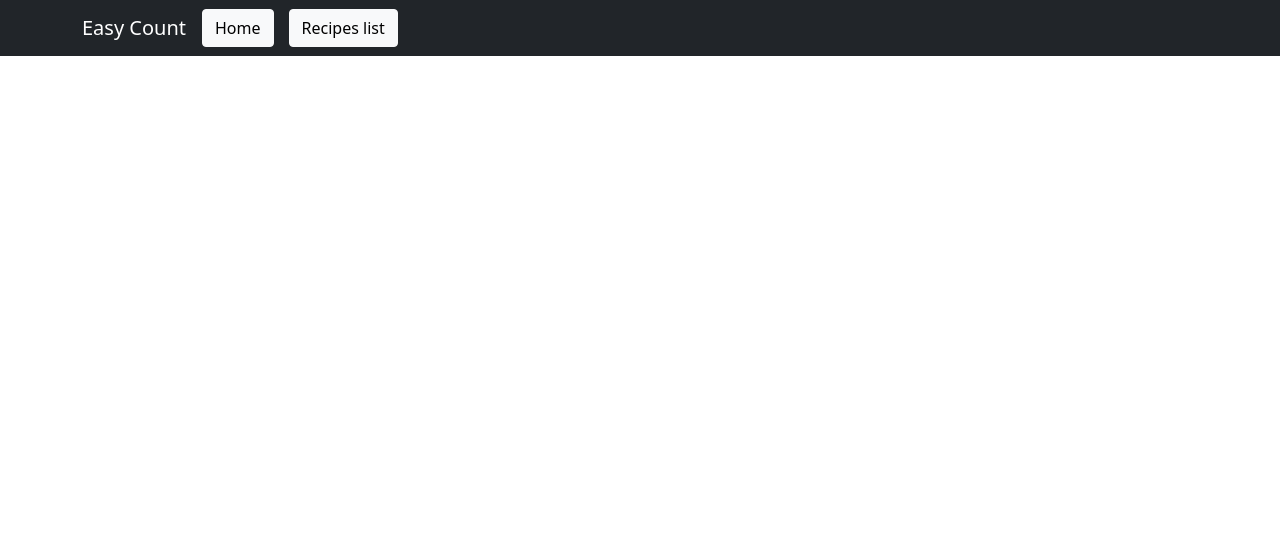
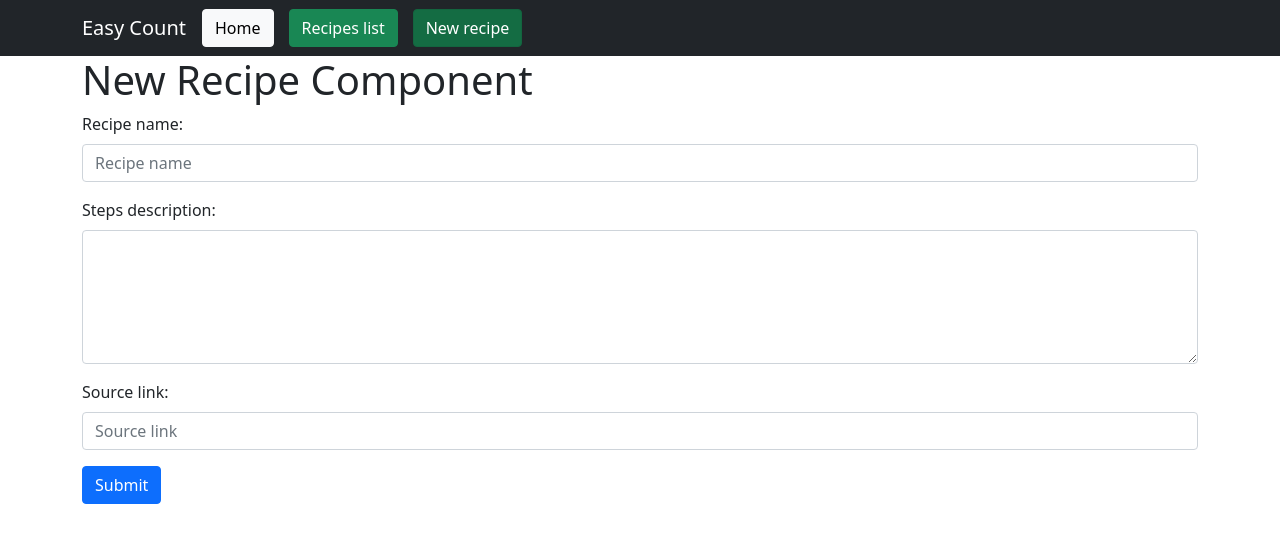
Before and after one commit to agudelojohn/easyCount, a React (Create React App) app in the folder client/: page /newRecipe in a window 1280 px wide. Shown: the top 542 px of the page. Built offline with nearby package versions, Linux system fonts and the light colour scheme.

Commit message:
Add new recipe

```diff
--- a/client/src/App.js
+++ b/client/src/App.js
@@ -10,6 +10,7 @@ import {
 //Components
 import { RecipesList } from "./components/recipes/RecipesList";
 import { Home } from "./components/home/Home";
+import { NewRecipe } from "./components/recipes/NewRecipe";
 
 export function App() {
   const smallRightMargin = {
@@ -31,29 +32,30 @@ export function App() {
             </NavLink>
             <NavLink
               to="/recipesList"
-              className="btn btn-light"
+              className="btn btn-success"
               style={smallRightMargin}
               activeclassname="active"
             >
               Recipes list
             </NavLink>
-            {/* <Link to='/recipesList' className='btn btn-success'>
-                      New recipe
-                  </Link> */}
-            {/* <Link to='/recipesList' className='btn btn-success'>
-                      Total ingredients
-                  </Link> */}
+            <NavLink
+              to="/newRecipe"
+              className="btn btn-success"
+              style={smallRightMargin}
+              activeclassname="active"
+            >
+              New recipe
+            </NavLink>
           </Nav>
         </Container>
       </Navbar>
       <Container>
         <Routes>
           <Route path="/recipesList" element={<RecipesList />} />
+          <Route path="/newRecipe" element={<NewRecipe />} />
           <Route path="/" element={<Home />} />
         </Routes>
       </Container>
     </Router>
   );
 }
-
-//TODO: Add components missing
--- /dev/null
+++ b/client/src/common/API/apiService.js
@@ -0,0 +1,79 @@
+import axios from "axios";
+
+import { RecipeObject } from "../../components/recipes/RecipeObject";
+import { useDispatch } from "react-redux";
+
+import {
+    changeSaveState,
+    modifyIngredientsList,
+    totalRecipesAdd,
+    verifyCurrentMeal,
+  } from "../../components/recipes/RecipesSlide";
+
+export const setConfiguration = (method, url, dataRequest) => {
+  return {
+    method: method,
+    url: url,
+    headers: {
+      "Content-Type": "application/json",
+    },
+    data: dataRequest,
+  };
+};
+
+export const getAllRecipes = () => {
+  //Constants
+  const baseUrl = "https://8da0iso4rc.execute-api.us-east-1.amazonaws.com";
+  const apiStage = "/dev_1";
+  const path_getData = "/getdata";
+  const path_getAllRecipes = "/getallrecipes";
+
+  //   var dataRequest = JSON.stringify({
+  //     tableName: "recipe",
+  //   });
+
+  var config = setConfiguration(
+    "get",
+    baseUrl + apiStage + path_getAllRecipes,
+    null
+  );
+  axios(config)
+    .then(function (response) {
+      var localData = [];
+      if (response.data.statusCode === 200 && response.data.body.length > 0) {
+        response.data.body.forEach((recipe) => {
+          if (
+            localData.filter((local) => local.id === recipe.IdRecipe).length > 0
+          ) {
+            var newLocal = localData.map((local) => {
+              if (local.id === recipe.IdRecipe) {
+                local.ingredients.push({
+                  name: recipe.nameIngredient,
+                  amount: recipe.amount,
+                });
+              }
+              return local;
+            });
+            localData = newLocal;
+          } else {
+            var newRecipe = new RecipeObject(
+              recipe.IdRecipe,
+              recipe.nameRecipe,
+              recipe.description,
+              recipe.link,
+              [{ name: recipe.nameIngredient, amount: recipe.amount }]
+            );
+            localData.push(newRecipe);
+          }
+        });
+      }
+      //   return localData;
+      if (this.localData.length > 0) {
+        useDispatch(totalRecipesAdd(localData));
+      }
+    })
+    .catch(function (error) {
+      console.log(error);
+      //   return null;
+    });
+};
--- /dev/null
+++ b/client/src/components/recipes/NewRecipe.js
@@ -0,0 +1,31 @@
+import React, { Fragment, useEffect } from "react";
+import { Form, Button } from "react-bootstrap";
+
+export function NewRecipe() {
+  return (
+    <Fragment>
+      <h1>New Recipe Component</h1>
+      <Form>
+        <Form.Group className="mb-3" controlId="recipeName">
+          <Form.Label>Recipe name:</Form.Label>
+          <Form.Control type="text" placeholder="Recipe name" />
+        </Form.Group>
+
+        {/* TODO: Ingredient list -> Select + Add new Ingredient */}
+
+        <Form.Group className="mb-3" controlId="recipeSteps">
+          <Form.Label>Steps description:</Form.Label>
+          <Form.Control as="textarea" rows={5} />
+        </Form.Group>
+        <Form.Group className="mb-3" controlId="recipeLink">
+          <Form.Label>Source link:</Form.Label>
+          <Form.Control type="text" placeholder="Source link" />
+        </Form.Group>
+
+        <Button variant="primary" type="submit">
+          Submit
+        </Button>
+      </Form>
+    </Fragment>
+  );
+}
--- a/client/src/components/recipes/RecipeCard.js
+++ b/client/src/components/recipes/RecipeCard.js
@@ -5,7 +5,7 @@ export function RecipeCard({ recipeData, borderStyle }) {
   return (
     <div>
       <Card style={{ width: "100%" }} border={borderStyle}>
-        <Card.Body>
+        <Card.Body >
           <Row>
             <Col xs={12} md={6}>
               <Card.Title>{recipeData.name}</Card.Title>
@@ -16,9 +16,9 @@ export function RecipeCard({ recipeData, borderStyle }) {
               </Card.Subtitle>
             </Col>
           </Row>
-          <Container>
+          <Container >
             <Row>
-              <Col ms={12} md={6}>
+              <Col ms={12} md={6} style={{ 'minWidth':"100%"}}>
                 <Table striped bordered hover variant="dark">
                   <thead>
                     <tr>
--- a/client/src/components/recipes/RecipesList.js
+++ b/client/src/components/recipes/RecipesList.js
@@ -1,4 +1,4 @@
-import axios from "axios";
+// import axios from "axios";
 import React, { Fragment, useEffect } from "react";
 //Bootstrap Components
 import { Button, Col, Row } from "react-bootstrap";
@@ -12,89 +12,45 @@ import {
   changeSaveState,
   modifyIngredientsList,
   totalRecipesAdd,
-  verifyCurrentMeal
+  verifyCurrentMeal,
 } from "./RecipesSlide";
 import { DaySelector } from "../days/DaySelector";
 
-//Constants
-const baseUrl = "https://8da0iso4rc.execute-api.us-east-1.amazonaws.com";
-const apiStage = "/dev_1";
-const path_getData = "/getdata";
-const path_getAllRecipes = "/getallrecipes";
+//common
+import { getAllRecipes } from "../../common/API/apiService";
+
+
 
 export function RecipesList() {
   const dispatch = useDispatch();
+  let localData;
 
   //Redux selectors
-  const selectorTotalRecipes = useSelector((state) => state.recipes.totalRecipes);
+  const selectorTotalRecipes = useSelector(
+    (state) => state.recipes.totalRecipes
+  );
   let currentDay = useSelector((state) => state.recipes.currentDay);
   let currentMeal = useSelector((state) => state.recipes.currentMeal);
   let recipesPerDay = useSelector((state) => state.recipes.recipesPerDay);
-  let currentRecipeInDay = useSelector((state) => state.recipes.recipesPerDay[currentDay][currentMeal])
-
-
-  const setConfiguration = (method, url, dataRequest) => {
-    return {
-      method: method,
-      url: url,
-      headers: {
-        "Content-Type": "application/json",
-      },
-      data: dataRequest,
-    };
-  };
+  let currentRecipeInDay = useSelector(
+    (state) => state.recipes.recipesPerDay[currentDay][currentMeal]
+  );
 
   //To bring in all posible recipes
   useEffect(() => {
-    var dataRequest = JSON.stringify({
-      tableName: "recipe",
-    });
+    // eslint-disable-next-line react-hooks/exhaustive-deps
+    getAllRecipes();
+  }, []);
 
-    var config = setConfiguration(
-      "get",
-      baseUrl + apiStage + path_getAllRecipes,
-      null
-    );
-    axios(config)
-      .then(function (response) {
-        if (response.data.statusCode === 200 && response.data.body.length > 0) {
-          var localData = [];
-          response.data.body.forEach((recipe) => {
-            if (
-              localData.filter((local) => local.id === recipe.IdRecipe).length >
-              0
-            ) {
-              var newLocal = localData.map((local) => {
-                if (local.id === recipe.IdRecipe) {
-                  local.ingredients.push({
-                    name: recipe.nameIngredient,
-                    amount: recipe.amount,
-                  });
-                }
-                return local;
-              });
-              localData = newLocal;
-            } else {
-              var newRecipe = new RecipeObject(
-                recipe.IdRecipe,
-                recipe.nameRecipe,
-                recipe.description,
-                recipe.link,
-                [{ name: recipe.nameIngredient, amount: recipe.amount }]
-              );
-              localData.push(newRecipe);
-            }
-          });
+  useEffect(() => {
+    localData = selectorTotalRecipes;
+  }, [selectorTotalRecipes]);
 
-          if (localData.length > 0) {
-            dispatch(totalRecipesAdd(localData));
-          }
-        }
-      })
-      .catch(function (error) {
-        console.log(error);
-      });
-  }, []);
+  // useEffect(() => {
+  //   if (this.localData.length > 0) {
+  //     dispatch(totalRecipesAdd(localData));
+  //   }
+  // }, [dispatch, localData]);
 
   return (
     <Fragment>
@@ -109,7 +65,15 @@ export function RecipesList() {
                   <Fragment key={index}>
                     <Row>
                       <Col xs={9} md={9}>
-                        <RecipeCard recipeData={recipe} borderStyle={recipe.id === recipesPerDay[currentDay][currentMeal].id ? 'danger':'light'}/>
+                        <RecipeCard
+                          recipeData={recipe}
+                          borderStyle={
+                            recipe.id ===
+                            recipesPerDay[currentDay][currentMeal].id
+                              ? "danger"
+                              : "light"
+                          }
+                        />
                       </Col>
                       <Col xs={3} md={3}>
                         {recipe.isSaved ? (
@@ -141,12 +105,26 @@ export function RecipesList() {
                             style={{ margin: "auto" }}
                             variant="primary"
                             onClick={() => {
-                              if(Object.entries(currentRecipeInDay).length!==0){
-                                dispatch(modifyIngredientsList({id: currentRecipeInDay.id,type: "Del",}));
+                              if (
+                                Object.entries(currentRecipeInDay).length !== 0
+                              ) {
+                                dispatch(
+                                  modifyIngredientsList({
+                                    id: currentRecipeInDay.id,
+                                    type: "Del",
+                                  })
+                                );
                               }
                               dispatch(verifyCurrentMeal());
-                              dispatch(changeSaveState({ id: recipe.id, type: "Add" }));
-                              dispatch(modifyIngredientsList({id: recipe.id,type: "Add",}));
+                              dispatch(
+                                changeSaveState({ id: recipe.id, type: "Add" })
+                              );
+                              dispatch(
+                                modifyIngredientsList({
+                                  id: recipe.id,
+                                  type: "Add",
+                                })
+                              );
                             }}
                           >
                             +
```
